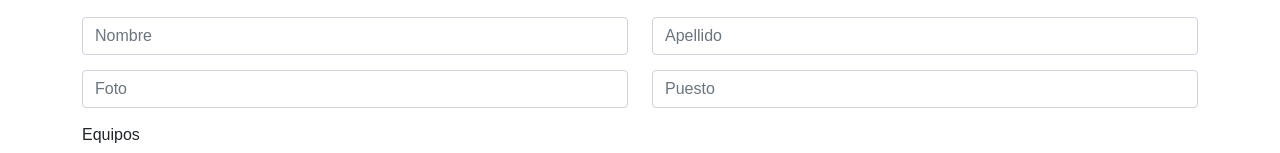
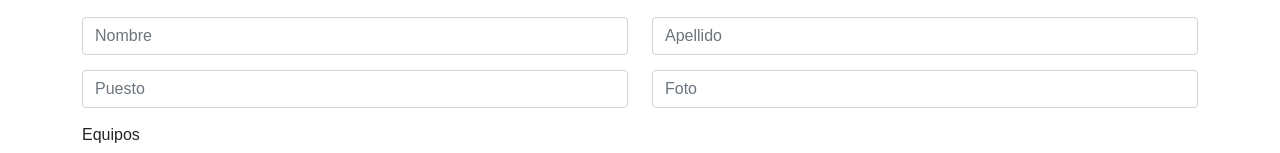
Before and after one commit to axxving/curso-react-alura-axxving, a React (Vite) app: page / in a window 1280 px wide. Shown: the part 1100-1253 px from the top of the page. Built offline with nearby package versions, Linux system fonts and the light colour scheme.

Commit message:
feat(): object with input values

```diff
--- a/src/components/Campo.jsx
+++ b/src/components/Campo.jsx
@@ -1,11 +1,24 @@
-import React from 'react';
+import { React, useState } from 'react';
 import { Col, Form } from 'react-bootstrap';
 
-export const Campo = ({ controlId, type, placeholder, titulo, required }) => {
+export const Campo = ({ controlId, type, placeholder, valorr, titulo, required, setValor }) => {
+
+    const manejarCambio = (e) => {
+        setValor(e.target.value);
+    }
+
     return (
         <Col md={6}>
             <Form.Group controlId={controlId}>
-                <Form.Control titulo={titulo} className='form-input' type={type} placeholder={placeholder} required={required} />
+                <Form.Control
+                    titulo={titulo}
+                    className='form-input'
+                    type={type}
+                    placeholder={placeholder}
+                    required={required}
+                    value={valorr}
+                    onChange={manejarCambio}
+                />
             </Form.Group>
         </Col>
     );
--- a/src/components/Formulario.jsx
+++ b/src/components/Formulario.jsx
@@ -1,4 +1,4 @@
-import React from 'react';
+import { React, useState } from 'react';
 import { Container, Row, Form } from 'react-bootstrap';
 import { Campo } from './Campo';
 import { ListaOpciones } from './listaOpciones/ListaOpciones';
@@ -6,10 +6,23 @@ import { Boton } from './listaOpciones/Boton';
 
 export const Formulario = () => {
 
+    const [nombre, setNombre] = useState("");
+    const [apellido, setApellido] = useState("");
+    const [puesto, setPuesto] = useState("");
+    const [foto, setFoto] = useState("");
+
     const manejarEnvio = (e) => {
-        console.log('Manejar el envio', e);
+        console.log('Manejar el envio');
         // Evitando el envio del formulario
         e.preventDefault();
+        let datosAenviar = {
+            nombre,
+            apellido,
+            puesto,
+            foto,
+        }
+
+        console.log(datosAenviar);
     }
 
     return (
@@ -24,6 +37,8 @@ export const Formulario = () => {
                             type="text"
                             placeholder="Nombre"
                             required
+                            valor={nombre}
+                            setValor={setNombre}
                         />
                         <Campo
                             titulo="Apellido"
@@ -31,22 +46,28 @@ export const Formulario = () => {
                             type="text"
                             placeholder="Apellido"
                             required
+                            valor={apellido}
+                            setValor={setApellido}
                         />
                     </Row>
                     <Row>
+                        <Campo
+                            titulo="Puesto"
+                            controlId="formPhone"
+                            type="tel"
+                            placeholder="Puesto"
+                            required
+                            valor={puesto}
+                            setValor={setPuesto}
+                        />
                         <Campo
                             titulo="Foto"
                             controlId="formSubject"
                             type="text"
                             placeholder="Foto"
                             required
-                        />
-                        <Campo
-                            titulo="Puesto"
-                            controlId="formPhone"
-                            type="tel"
-                            placeholder="Puesto"
-                            required
+                            valor={foto}
+                            setValor={setFoto}
                         />
                     </Row>
                     <ListaOpciones />
```
